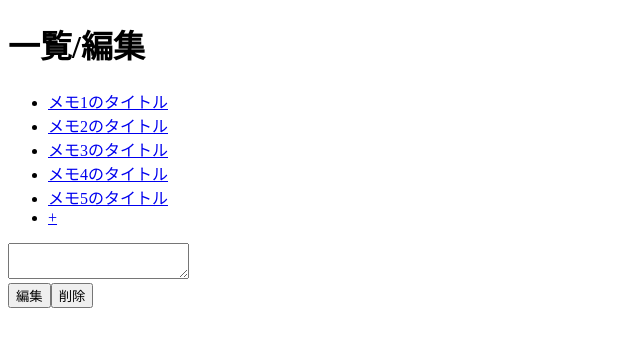
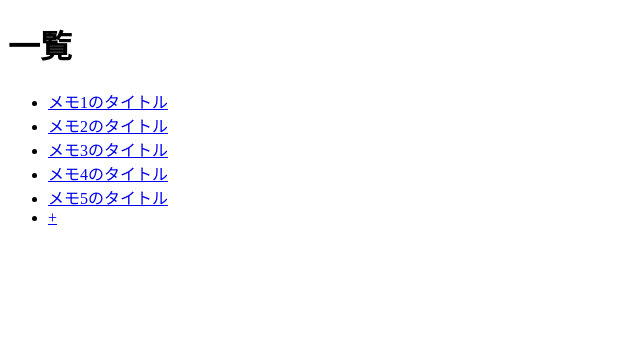
Before and after one commit to jun-kondo/memoapp_react, a React (Create React App) app: page / in a window 1280 px wide. Shown: the top 346 px of the page, without its empty margins (0-640 px from the left). Built offline with nearby package versions, Linux system fonts and the light colour scheme.

Commit message:
[Add]フォームの表示非表示

```diff
--- a/src/App.js
+++ b/src/App.js
@@ -2,10 +2,8 @@ import { Fragment, useState } from "react";
 import { v4 as uuidv4 } from "uuid";
 
 export default function App() {
-  //   一覧/編集はグローバルStateで管理する
   return (
     <>
-      <h1>一覧/編集</h1>
       <MemoTable memos={MEMOS} />
     </>
   );
@@ -17,10 +15,11 @@ function MemoTable({ memos }) {
     content: "",
   };
   const [memoList, setMemoList] = useState(memos);
-  const [memoId, setMemoId] = useState(initialData.id);
+  const [memoId, setMemoId] = useState(null);
+  // const [memoId, setMemoId] = useState(initialData.id);
   const [isEditable, setIsEditable] = useState(false);
-  const selectedMemo =
-    memoList.find((memo) => memo.id === memoId) || initialData;
+  const selectedMemo = memoList.find((memo) => memo.id === memoId);
+  // memoList.find((memo) => memo.id === memoId) || initialData;
 
   const handleAddMemo = () => {
     const newMemo = {
@@ -30,6 +29,7 @@ function MemoTable({ memos }) {
     setMemoList([...memoList, newMemo]);
     //     編集ステータスをオンにする
     setMemoId(newMemo.id);
+    setIsEditable(true);
   };
 
   const handleEditMemo = (id, text) => {
@@ -42,41 +42,45 @@ function MemoTable({ memos }) {
         }
       }),
     );
+    setIsEditable(false);
   };
 
   const handleDeleteMemo = (id) => {
     setMemoList(memoList.filter((memo) => memo.id !== id));
     // IDの値を初期化しないとバグる
-    setMemoId(initialData.id);
+    // setMemoId(initialData.id);
+    setIsEditable(false);
   };
 
   return (
     <>
+      <h1>{isEditable ? "編集" : "一覧"}</h1>
       <MemoList
         memos={memoList}
-        // memoId={memoId}
         onSelect={(id) => setMemoId(id)}
-        onEditable={() => setIsEditable(true)}
+        onEditable={(boolean) => setIsEditable(boolean)}
         onAdd={handleAddMemo}
       />
+      {isEditable && (
         <MemoEditTable
           key={memoId}
           selectedMemo={selectedMemo}
           onEdit={handleEditMemo}
           onDelete={handleDeleteMemo}
         />
+      )}
     </>
   );
 }
 
-function MemoList({ memos, selectedMemo, onSelect, onEditable, onAdd }) {
+function MemoList({ memos, onSelect, onEditable, onAdd }) {
   return (
     <section className="memo-list">
       <ul>
         {memos.map((memo) => (
           <li key={memo.id}>
             <a
-              href={"#"}
+              href="#"
               onClick={() => {
                 onSelect(memo.id);
                 onEditable(true);
@@ -88,7 +92,7 @@ function MemoList({ memos, selectedMemo, onSelect, onEditable, onAdd }) {
         ))}
         <li>
           <a
-            href={"#"}
+            href="#"
             onClick={() => {
               onAdd();
             }}
@@ -101,19 +105,12 @@ function MemoList({ memos, selectedMemo, onSelect, onEditable, onAdd }) {
   );
 }
 
-function MemoRow({ title }) {
-  //   タイトルをクリックすると編集モードに以降
-}
-
 function MemoEditTable({ selectedMemo, onEdit, onDelete }) {
-  const [text, setText] = useState("");
+  const [text, setText] = useState(selectedMemo.content);
   return (
     <section className="edit-table">
       <form>
-        <textarea
-          value={selectedMemo.content}
-          onChange={(e) => setText(e.target.value)}
-        />
+        <textarea value={text} onChange={(e) => setText(e.target.value)} />
         <br />
         <button
           onClick={() => {
```
Lines whose indentation alone changed are shown as unchanged.
